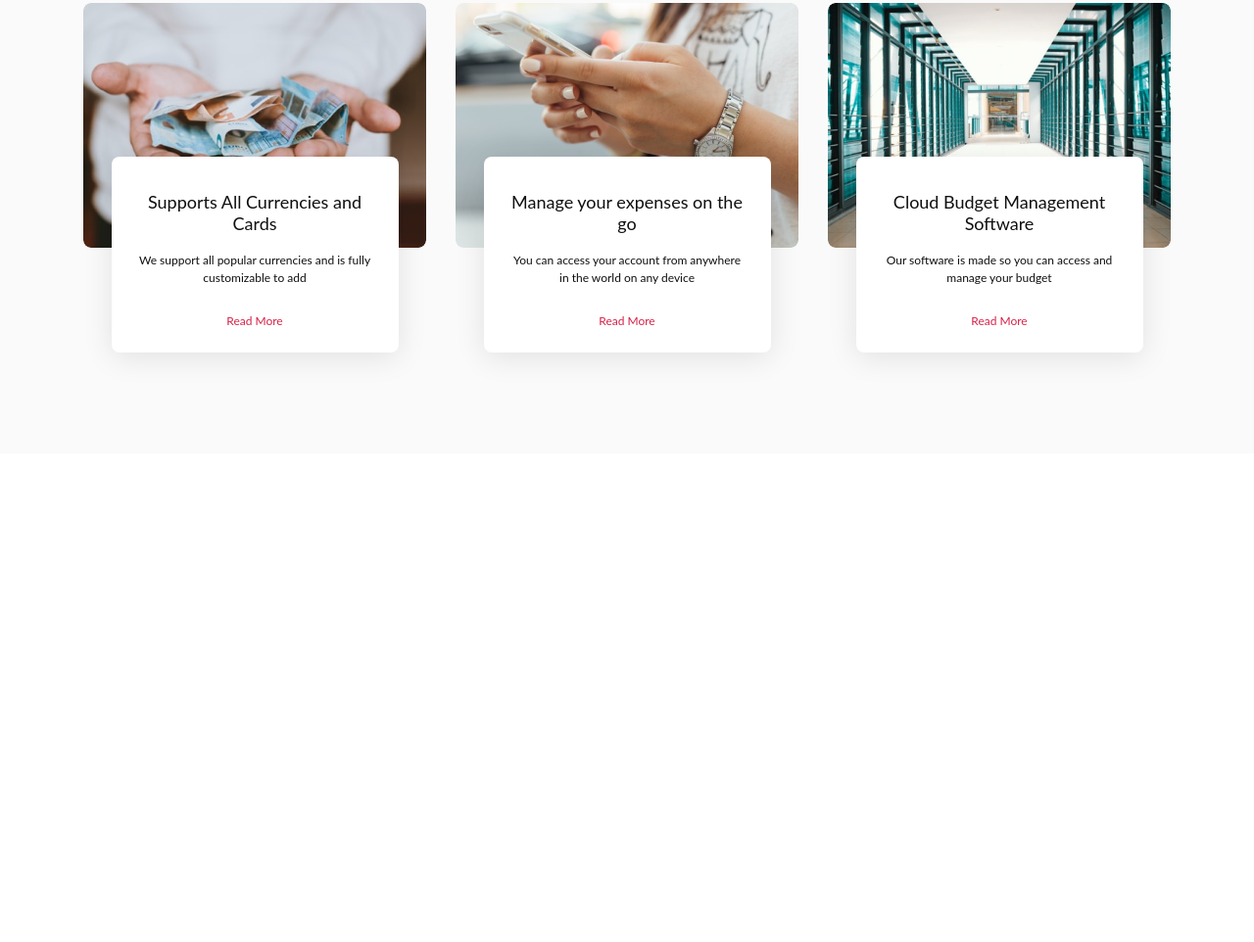
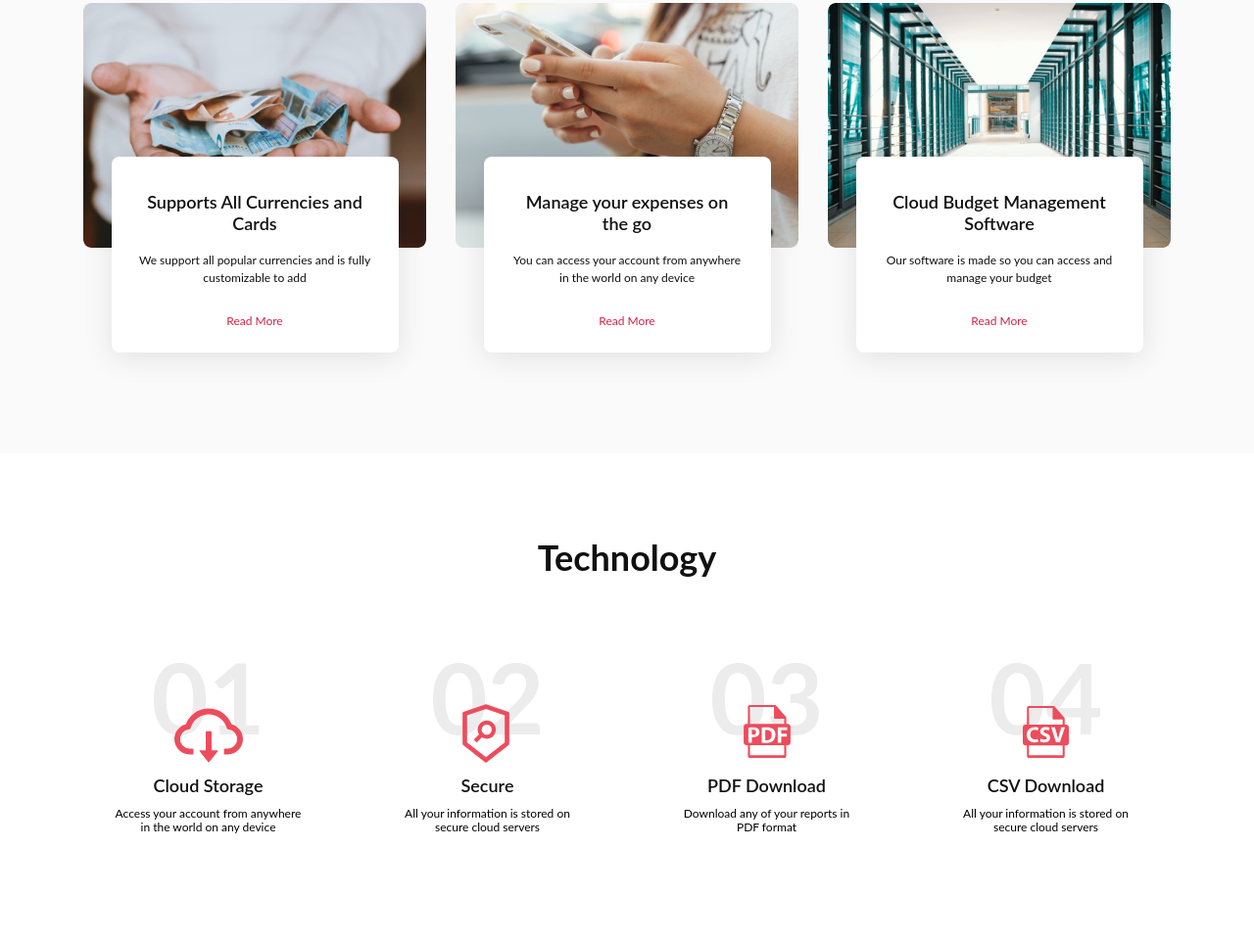
Before and after one commit to mrushkova/bold, a website: page index.html in a window 1280 px wide. Shown: the part 977-1939 px from the top of the page at 98% size. Before the commit the page ends 1440 px from the top, so only its background shows below. Drawn offline with Linux system fonts and the light colour scheme.

Commit message:
add section technology

```diff
--- a/index.html
+++ b/index.html
@@ -90,6 +90,55 @@
           </div>
         </div>
       </section>
+      <section class="section technology" id="section--2">
+        <div class="container">
+          <h2 class="technology__heading heading-secondary">Technology</h2>
+          <div class="technology__box">
+            <div class="technology__item technology__item--1">
+              <div class="technology__number">01</div>
+              <div class="technology__card">
+                <h3 class="technology__subheading heading-tertiary">
+                  Cloud Storage
+                </h3>
+                <p class="technology__text">
+                  Access your account from anywhere in the world on any device
+                </p>
+              </div>
+            </div>
+            <div class="technology__item technology__item--2">
+              <div class="technology__number">02</div>
+              <div class="technology__card">
+                <h3 class="technology__subheading heading-tertiary">Secure</h3>
+                <p class="technology__text">
+                  All your information is stored on secure cloud servers
+                </p>
+              </div>
+            </div>
+            <div class="technology__item technology__item--3">
+              <div class="technology__number">03</div>
+              <div class="technology__card">
+                <h3 class="technology__subheading heading-tertiary">
+                  PDF Download
+                </h3>
+                <p class="technology__text">
+                  Download any of your reports in PDF format
+                </p>
+              </div>
+            </div>
+            <div class="technology__item technology__item--4">
+              <div class="technology__number">04</div>
+              <div class="technology__card">
+                <h3 class="technology__subheading heading-tertiary">
+                  CSV Download
+                </h3>
+                <p class="technology__text">
+                  All your information is stored on secure cloud servers
+                </p>
+              </div>
+            </div>
+          </div>
+        </div>
+      </section>
     </main>
   </body>
 </html>
--- a/sass/_base.scss
+++ b/sass/_base.scss
@@ -37,7 +37,3 @@ body {
   max-width: 111rem;
   margin: 0 auto;
 }
-
-.section {
-  padding-top: 6.3rem;
-}
--- a/sass/_features.scss
+++ b/sass/_features.scss
@@ -1,4 +1,5 @@
 .features {
+  padding-top: 6.3rem;
   background-color: #fafafa;
 
   &__heading {
@@ -55,7 +56,7 @@
   &__text {
     font-size: 1.2rem;
     line-height: 1.8rem;
-    color: #101010;
+    color: $color-text;
     margin-bottom: 2.5rem;
   }
 
--- /dev/null
+++ b/sass/_technology.scss
@@ -0,0 +1,95 @@
+.technology {
+  padding-top: 8.5rem;
+  background-color: $color-white;
+
+  &__heading {
+    margin-bottom: 6rem;
+  }
+
+  &__box {
+    display: flex;
+    flex: row wrap;
+    justify-content: space-between;
+    margin-bottom: 11rem;
+  }
+
+  &__item {
+    display: flex;
+    flex-direction: column;
+    align-items: center;
+    position: relative;
+    width: 25.5rem;
+    margin-right: 3rem;
+
+    &--1::before {
+      content: '';
+      width: 8rem;
+      height: 8rem;
+      position: absolute;
+      top: 6rem;
+      background-image: url(../img/cloud.svg);
+      background-size: 8rem 8rem;
+      background-repeat: no-repeat;
+    }
+
+    &--2::before {
+      content: '';
+      width: 7rem;
+      height: 7rem;
+      position: absolute;
+      top: 6.5rem;
+      background-image: url(../img/secure.svg);
+      background-size: 6.6rem 6.6rem;
+      background-repeat: no-repeat;
+    }
+
+    &--3::before {
+      content: '';
+      width: 7rem;
+      height: 7rem;
+      position: absolute;
+      top: 6.1rem;
+      background-image: url(../img/pdf.svg);
+      background-size: 7rem 7rem;
+      background-repeat: no-repeat;
+    }
+
+    &--4::before {
+      content: '';
+      width: 4.7rem;
+      height: 5.4rem;
+      position: absolute;
+      top: 7rem;
+      background-image: url(../img/csv.svg);
+      background-size: 4.7rem 5.4rem;
+      background-repeat: no-repeat;
+    }
+  }
+
+  &__item:last-child {
+    margin-right: 0;
+  }
+
+  &__number {
+    font-weight: bold;
+    font-size: 100px;
+    line-height: 120px;
+    color: rgba(16, 16, 16, 0.08);
+    margin-bottom: 2rem;
+  }
+
+  &__card {
+    text-align: center;
+  }
+
+  &__subheading {
+    margin-bottom: 1.1rem;
+  }
+
+  &__text {
+    max-width: 19.5rem;
+    font-size: 1.2rem;
+    line-height: 1.4rem;
+    color: $color-black;
+  }
+}
--- a/sass/main.scss
+++ b/sass/main.scss
@@ -6,3 +6,4 @@
 @import 'header';
 @import 'navigation';
 @import 'features';
+@import 'technology';
```
Also changed, not shown: css/main.css, css/style.min.css, 1 other file.
